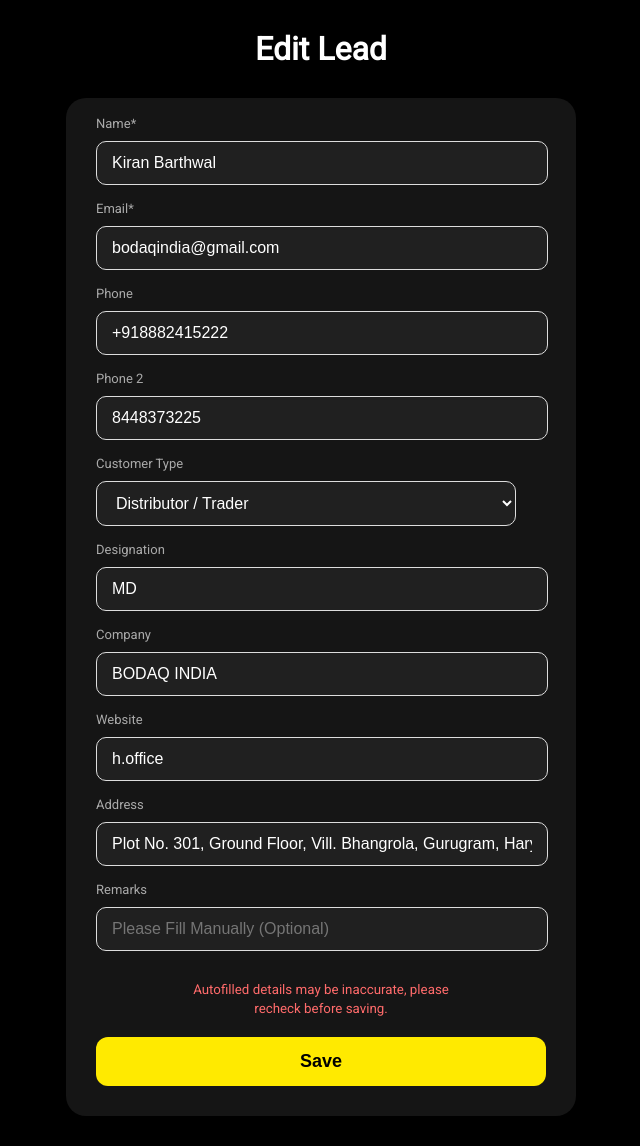
After one commit to LowSpecIshaan/card-scanner, a Flask app: page /edit/1 in a window 1280 px wide. The commit adds this page. Shown: the whole page, without its empty margins (319-959 px from the left). Run offline with Flask 3, Linux system fonts and the light colour scheme; data comes from the database, SQL or seed files in the repository; both versions use the stored data as it was after the commit.

Commit message:
added edit functionality

```diff
--- a/app.py
+++ b/app.py
@@ -107,6 +107,7 @@ def extract_entities(text):
     return name, company
 
 def parse_business_card(text):
+    print(text)
     lines = [l.strip() for l in text.split("\n") if l.strip()]
 
     clean = re.sub(r"[^A-Za-z ]", "", text)
@@ -121,7 +122,7 @@ def parse_business_card(text):
     phone_candidates = []
 
     for line in text.split("\n"):
-        match = re.search(r"\+?\d[\d\s\-()]{7,}\d", line)
+        match = re.search(r"\+?\d[\d\s\-().]{7,}\d", line)
         if match:
             phone_candidates.append(match.group())
 
@@ -201,13 +202,17 @@ def scan_page():
     return render_template("scan.html")
 
 @app.route("/form")
-def edit_page():
+def form_page():
     return render_template("form.html")
 
 @app.route("/leads")
 def view_leads():
     leads = Lead.query.order_by(Lead.created_at.asc()).all()
     return render_template("leads.html", leads=leads)
+
+@app.route("/edit/<int:id>")
+def edit_page(id):
+    return render_template("edit.html", id=id)
 
 # API Routes
 @app.route("/api/scan", methods=["POST"])
@@ -262,6 +267,43 @@ def save():
 
     return {"status": "saved"}, 200
 
+@app.route("/api/get/<int:id>")
+def get_lead(id):
+    lead = Lead.query.get_or_404(id)
+    return jsonify({
+        "name": lead.name,
+        "phone": lead.phone,
+        "phone2": lead.phone2,
+        "email": lead.email,
+        "customer_type": lead.customer_type,
+        "designation": lead.designation,
+        "company": lead.company,
+        "website": lead.website,
+        "address": lead.address,
+        "remarks": lead.remarks,
+    })
+
+@app.route("/api/update/<int:id>", methods=["PUT"])
+def update_lead(id):
+    data = request.get_json()
+
+    lead = Lead.query.get_or_404(id)
+
+    lead.name = data.get("name")
+    lead.phone = data.get("phone")
+    lead.phone2 = data.get("phone2")
+    lead.email = data.get("email")
+    lead.customer_type = data.get("customer_type")
+    lead.designation = data.get("designation")
+    lead.website = data.get("website")
+    lead.address = data.get("address")
+    lead.company = data.get("company")
+    lead.remarks = data.get("remarks")
+
+    db.session.commit()
+
+    return {"status": "saved"}, 200
+
 @app.route("/api/delete/<int:id>")
 def delete_lead(id):
     lead = Lead.query.get_or_404(id)
--- a/static/css/leadsstyle.css
+++ b/static/css/leadsstyle.css
@@ -105,7 +105,7 @@ a {
 }
 
 .backButton button {
-    background-color: #ff5050;
+    background-color: #93ff6b;
     border: none;
     border-radius: 10px;
     padding: 12px 25px;
--- a/static/css/scanstyle.css
+++ b/static/css/scanstyle.css
@@ -81,7 +81,7 @@ video {
 }
 
 .backButton button {
-    background-color: #ff5050;
+    background-color: #93ff6b;
     border: none;
     border-radius: 10px;
     padding: 12px 25px;
--- /dev/null
+++ b/static/js/edit.js
@@ -0,0 +1,96 @@
+const id = document.body.dataset.id;
+
+fetch(`/api/get/${id}`)
+    .then(res => res.json())
+    .then(data => {
+        document.getElementById("name").value = data.name || "";
+        document.getElementById("designation").value = data.designation || "";
+        document.getElementById("company").value = data.company || "";
+        document.getElementById("phone").value = data.phone || "";
+        document.getElementById("phone2").value = data.phone2 || "";
+        document.getElementById("email").value = data.email || "";
+        document.getElementById("address").value = data.address || "";
+        document.getElementById("website").value = data.website || "";
+
+        const dropdown = document.getElementById("customerType");
+
+        const customerTypes = [
+            "",
+            "Architect / Interior Designer",
+            "Builder / Project",
+            "Distributor / Trader",
+            "Hospitality",
+            "Offices / Commercial",
+            "Showroom / Retail Brand",
+            "Exhibitor"
+        ];
+
+        if (!customerTypes.includes(data.customer_type)) {
+            dropdown.value = "Others";
+            document.getElementById("otherCustomerType").value = data.customer_type || "";
+        } else {
+            dropdown.value = data.customer_type || "";
+        }
+
+        toggleOtherCustomer();
+    });
+
+function toggleOtherCustomer() {
+    const dropdown = document.getElementById("customerType");
+    const otherDiv = document.getElementById("otherCustomerDiv");
+    const otherInput = document.getElementById("otherCustomerType");
+
+    if (dropdown.value === "Others") {
+        otherDiv.style.display = "block";
+        otherInput.required = true;
+    } else {
+        otherDiv.style.display = "none";
+        otherInput.required = false;
+        otherInput.value = "";
+    }
+}
+
+function save() {
+
+    let customerType = document.getElementById("customerType").value;
+
+    if (customerType === "Others") {
+        customerType = document.getElementById("otherCustomerType").value;
+    }
+
+    const data = {
+        name: document.getElementById("name").value,
+        designation: document.getElementById("designation").value,
+        company: document.getElementById("company").value,
+        customer_type: customerType,
+        phone: document.getElementById("phone").value,
+        phone2: document.getElementById("phone2").value,
+        email: document.getElementById("email").value,
+        address: document.getElementById("address").value,
+        website: document.getElementById("website").value,
+        remarks: document.getElementById("remarks").value
+    };
+
+    fetch(`/api/update/${id}`, {
+        method: "PUT",
+        headers: {
+            "Content-Type": "application/json"
+        },
+        body: JSON.stringify(data)
+    })
+    .then(res => res.json())
+    .then(response => {
+
+        if (response.status === "saved") {
+            alert("Lead saved successfully!");
+            window.location.href = "/leads";
+        } else {
+            alert(response.error);
+        }
+
+    })
+    .catch(err => {
+        console.error(err);
+        alert("Server error");
+    });
+}
--- /dev/null
+++ b/static/js/leads.js
@@ -0,0 +1,3 @@
+function edit(id){
+    window.location.href = "/edit/" + encodeURIComponent(id);
+}
--- /dev/null
+++ b/templates/edit.html
@@ -0,0 +1,88 @@
+<!DOCTYPE html>
+<html lang="en">
+<head>
+    <meta charset="UTF-8">
+    <title>Visiting Card Scanner</title>
+    <meta name="viewport" content="width=device-width, initial-scale=1">
+    <link href="https://fonts.googleapis.com/css2?family=Roboto&display=swap" rel="stylesheet">
+    <link rel="stylesheet" href="{{ url_for('static', filename='css/formstyle.css') }}">
+</head>
+<body data-id="{{ id }}">
+    <h1>Edit Lead</h1>
+
+    <form id="leadForm" onSubmit="save(); return false;">
+        <div class="form-group">
+            <small>Name*</small>
+            <input type="text" id="name" required placeholder="Please Fill Manually">
+        </div>
+
+        <div class="form-group">
+            <small>Email*</small>
+            <input type="email" id="email" required placeholder="Please Fill Manually">
+        </div>
+
+        <div class="form-group">
+            <small>Phone</small>
+            <input type="text" id="phone" placeholder="Please Fill Manually (Optional)">
+        </div>
+
+        <div class="form-group">
+            <small>Phone 2</small>
+            <input type="text" id="phone2" placeholder="Please Fill Manually (Optional)">
+        </div>
+
+        <div class="form-group">
+            <small>Customer Type</small>
+            <select id="customerType" onchange="toggleOtherCustomer()" class="dropdown">
+                <option value="">Select Customer Type</option>
+                <option>Architect / Interior Designer</option>
+                <option>Builder / Project</option>
+                <option>Distributor / Trader</option>
+                <option>Hospitality</option>
+                <option>Offices / Commercial</option>
+                <option>Showroom / Retail Brand</option>
+                <option>Exhibitor</option>
+                <option value="Others">Others</option>
+            </select>
+        </div>
+
+        <div class="form-group" id="otherCustomerDiv" style="display:none;">
+            <small>Please Specify Customer Type*</small>
+            <input type="text" id="otherCustomerType" placeholder="Enter customer type">
+        </div>
+
+        <div class="form-group">
+            <small>Designation</small>
+            <input type="text" id="designation" placeholder="Please Fill Manually (Optional)">
+        </div>
+
+        <div class="form-group">
+            <small>Company</small>
+            <input type="text" id="company" placeholder="Please Fill Manually (Optional)">
+        </div>
+
+        <div class="form-group">
+            <small>Website</small>
+            <input type="text" id="website" placeholder="Please Fill Manually (Optional)">
+        </div>
+
+        <div class="form-group">
+            <small>Address</small>
+            <input type="text" id="address" placeholder="Please Fill Manually (Optional)">
+        </div>
+
+        <div class="form-group">
+            <small>Remarks</small>
+            <input type="text" id="remarks" placeholder="Please Fill Manually (Optional)">
+        </div>
+
+        <center><div class="disclaimer" style="color: #ff6b6b; max-width: 300px; margin-bottom: 20px">
+        <small>Autofilled details may be inaccurate, please recheck before saving.</small>
+    </div></center>
+
+        <button type="submit">Save</button>
+    </form>
+
+    <script src="{{ url_for('static', filename='js/edit.js') }}"></script>
+</body>
+</html>
--- a/templates/leads.html
+++ b/templates/leads.html
@@ -45,7 +45,7 @@
                     <td>
                         <button
                             style="color:#59c5ff; text-decoration:none; background:#ffffff00; border:none; padding:0;"
-                            onclick="">
+                            onclick="edit('{{ lead.id }}')">
                             Edit
                         </button>
                         |
@@ -64,6 +64,6 @@
             <button>Home</button>
         </a>
     </div>
-
+    <script src="{{ url_for('static', filename='js/leads.js') }}"></script>
 </body>
 </html>
```
Also changed, not shown: instance/leads.db.
